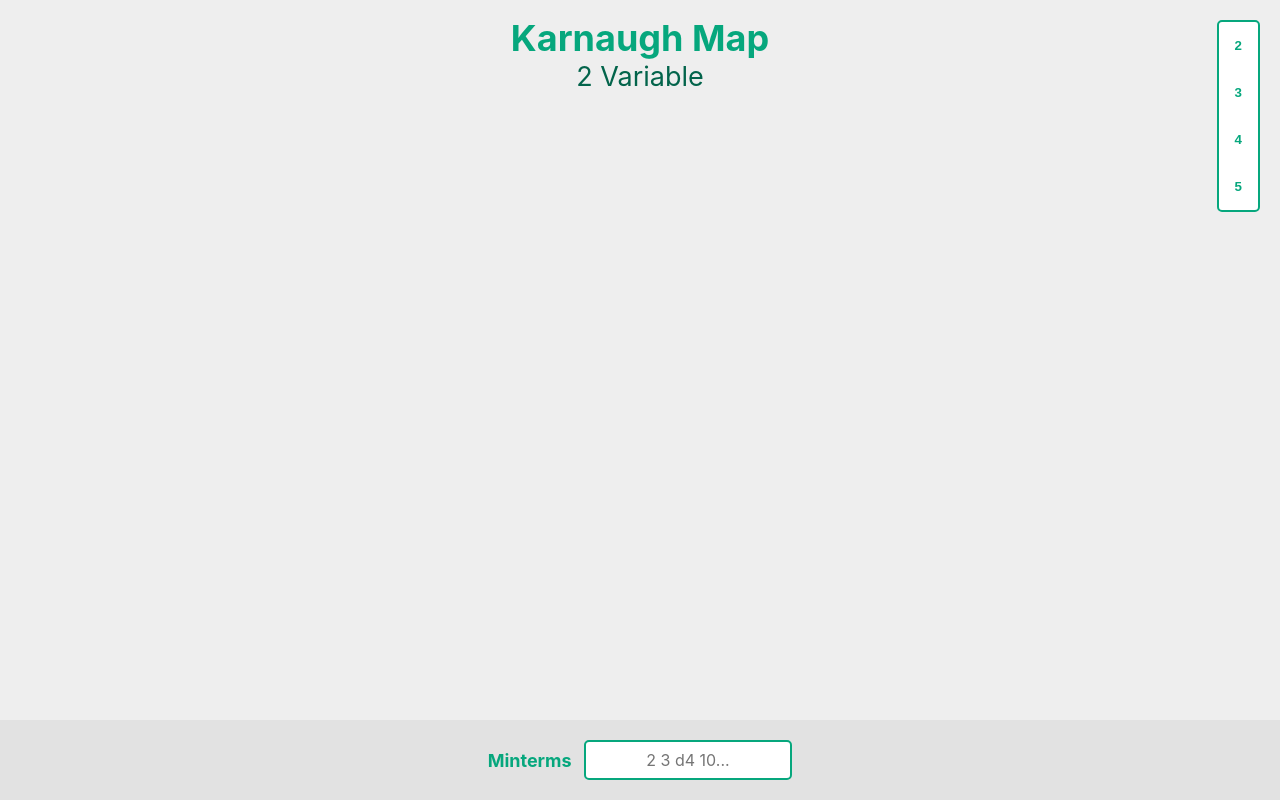
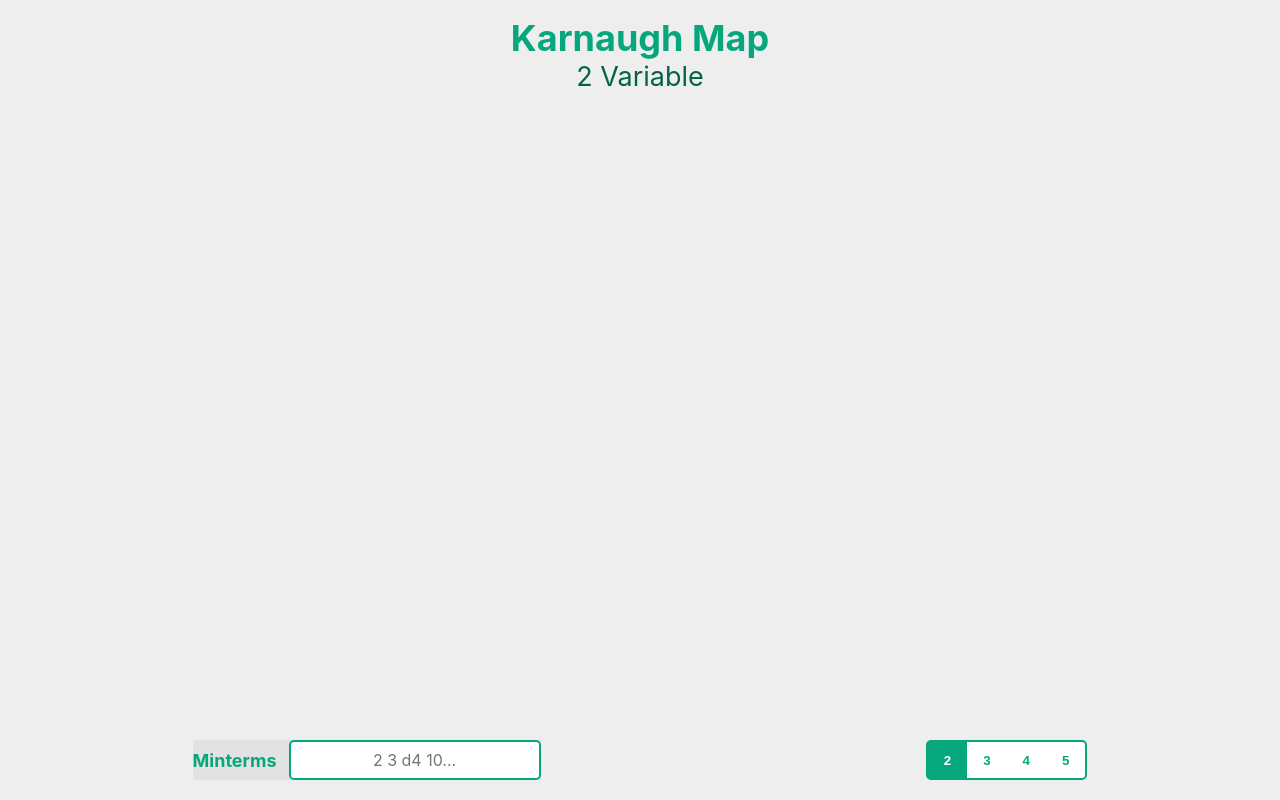
Before and after one commit to rtspw/Karnaugh-Maps-Revisited, a React (Create React App) app: page / in a window 1280 px wide. Built offline with nearby package versions, Linux system fonts and the light colour scheme.

Commit message:
Moved map panel to bottom and active button logic

```diff
--- a/src/App.jsx
+++ b/src/App.jsx
@@ -3,6 +3,7 @@ import React, { useState, useEffect } from 'react';
 import MapPanel from './components/MapPanel.jsx';
 import MintermInput from './components/MintermInput.jsx';
 import Layout from './components/Layout.jsx';
+import BottomBar from './components/BottomBar.jsx';
 
 import { jsx, css } from '@emotion/core';
 /** @jsx jsx */
@@ -17,7 +18,7 @@ function App() {
   });
 
   useEffect(() => {
-    console.log(activeMinterms);
+    console.log(varNumPage);
     document.title = `${varNumPage} Variable K-Map Visual`;
   });
 
@@ -31,13 +32,16 @@ function App() {
 
   return (
     <>
-      <MapPanel onClick={handleClick} />
-      <MintermInput onMintermInput={onMintermInput} />
       <Layout
         title={`Karnaugh Map`}
         subtitle={`${varNumPage} Variable`}
       >
       </Layout>
+      <BottomBar
+        onMintermInput={onMintermInput}
+        onPanelClick={handleClick}
+        activeButton={varNumPage}
+      />
     </>
   );
 }
--- /dev/null
+++ b/src/components/BottomBar.jsx
@@ -0,0 +1,36 @@
+import React from 'react';
+import PropTypes from 'prop-types';
+import { jsx, css } from '@emotion/core';
+/** @jsx jsx */
+
+import MapPanel from './MapPanel.jsx';
+import MintermInput from './MintermInput.jsx';
+
+import colors from '../util/colors';
+
+function BottomBar(props) {
+  const { activeButton, onMintermInput, onPanelClick } = props;
+  return (
+    <div css={css`
+      position: absolute;
+      bottom: 0;
+      right: 0;
+      left: 0;
+      display: flex;
+      align-items: center;
+      justify-content: space-around;
+      padding: 20px 0;
+    `}>
+      <MintermInput onMintermInput={onMintermInput} />
+      <MapPanel onClick={onPanelClick} activeButton={activeButton}/>
+    </div>
+  );
+}
+
+BottomBar.propTypes = {
+  onMintermInput: PropTypes.func,
+  onPanelClick: PropTypes.func,
+  activeButton: PropTypes.number,
+}
+
+export default BottomBar;
--- a/src/components/MapPanel.jsx
+++ b/src/components/MapPanel.jsx
@@ -3,36 +3,30 @@ import PropTypes from 'prop-types';
 import { jsx, css } from '@emotion/core';
 /** @jsx jsx */
 
+import MapPanelButton from './MapPanelButton.jsx';
+
 import colors from '../util/colors';
 
-const buttonStyle = css`
-  padding: 1rem;
-  color: ${colors.main};
-  font-weight: bold;
-  border-bottom: px solid ${colors.main};
-  &:hover {
-    background: ${colors.main};
-    color: white;
-    cursor: pointer;
-  }
-`;
 
 function MapPanel(props) {
-  const { onClick } = props;
+  const { activeButton, onClick } = props;
   return (
     <nav css={css`
-      position: absolute;
-      top: 20px;
-      right: 20px;
       background: white;
       border-radius: 5px;
+      height: 40px;
       border: 2px solid ${colors.main};
     `}>
-      <ul css={css`cursor: pointer;`}>
-        <li><button css={buttonStyle} onClick={onClick.bind(null, 2)}>2</button></li>
-        <li><button css={buttonStyle} onClick={onClick.bind(null, 3)}>3</button></li>
-        <li><button css={buttonStyle} onClick={onClick.bind(null, 4)}>4</button></li>
-        <li><button css={buttonStyle} onClick={onClick.bind(null, 5)}>5</button></li>
+      <ul css={css`
+        cursor: pointer;
+        display: flex;
+        height: 100%;
+        align-items: stretch;
+      `}>
+        <MapPanelButton onClick={onClick} varNum={2} activeButtonNum={activeButton} />
+        <MapPanelButton onClick={onClick} varNum={3} activeButtonNum={activeButton} />
+        <MapPanelButton onClick={onClick} varNum={4} activeButtonNum={activeButton} />
+        <MapPanelButton onClick={onClick} varNum={5} activeButtonNum={activeButton} />
       </ul>
     </nav>
   );
@@ -40,6 +34,7 @@ function MapPanel(props) {
 
 MapPanel.propTypes = {
   onClick: PropTypes.func,
+  activeButton: PropTypes.number,
 }
 
 export default MapPanel;
--- /dev/null
+++ b/src/components/MapPanelButton.jsx
@@ -0,0 +1,50 @@
+import React from 'react';
+import PropTypes from 'prop-types';
+import { jsx, css } from '@emotion/core';
+/** @jsx jsx */
+
+import colors from '../util/colors';
+
+const buttonStyle = css`
+  padding: 0 1rem;
+  height: 100%;
+  color: ${colors.main};
+  font-weight: bold;
+  &:hover {
+    background: ${colors.main};
+    color: white;
+    cursor: pointer;
+  }
+`;
+
+const activeButtonStyle = css`
+  padding: 0 1rem;
+  height: 100%;
+  background: ${colors.main};
+  font-weight: bold;
+  color: white;
+  cursor: pointer;
+`;
+
+function MapPanelButton(props) {
+  const { activeButtonNum, varNum, onClick } = props;
+
+  const style = (activeButtonNum === varNum) ? activeButtonStyle : buttonStyle;
+
+  return (
+    <li>
+      {  }
+      <button css={style} onClick={onClick.bind(null, varNum)}>
+        {varNum}
+      </button>
+    </li>
+  );
+}
+
+MapPanelButton.propTypes = {
+  onClick: PropTypes.func,
+  activeButtonNum: PropTypes.number,
+  varNum: PropTypes.number.isRequired,
+}
+
+export default MapPanelButton;
--- a/src/components/MintermInput.jsx
+++ b/src/components/MintermInput.jsx
@@ -47,12 +47,7 @@ function MintermInput(props) {
       css={css`
         display: flex;
         justify-content: center;
-        position: absolute;
-        bottom: 0px;
-        left: 0;
-        right: 0;
         background: rgba(0, 0, 0, 0.05);
-        padding: 20px 0;
       `}
       onSubmit={ onFormSubmit }
     >
@@ -69,7 +64,6 @@ function MintermInput(props) {
             border: 2px solid ${colors.main};
             border-radius: 5px;
             height: 40px;
-            width: 60%;
             text-align: center;
             margin-left: 0.75rem;
             color: ${colors.main};
```
